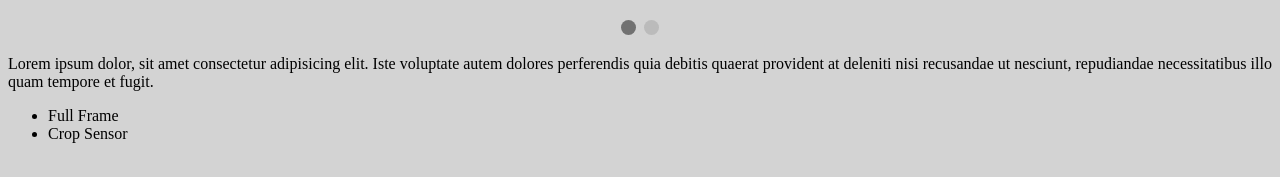
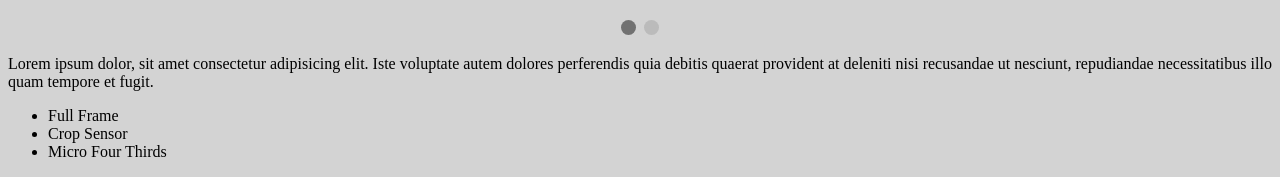
Before and after one commit to Falciform-mv/AMG-Cinema, a plain HTML site: page index.html in a window 1280 px wide. Shown: the part 832-1009 px from the top of the page. Drawn offline with Linux system fonts and the light colour scheme.

Commit message:
updated list feature

```diff
--- a/index.html
+++ b/index.html
@@ -57,6 +57,7 @@
     <ul>
       <li>Full Frame</li>
       <li>Crop Sensor</li>
+      <li>Micro Four Thirds</li>
     </ul>
 
 
```
